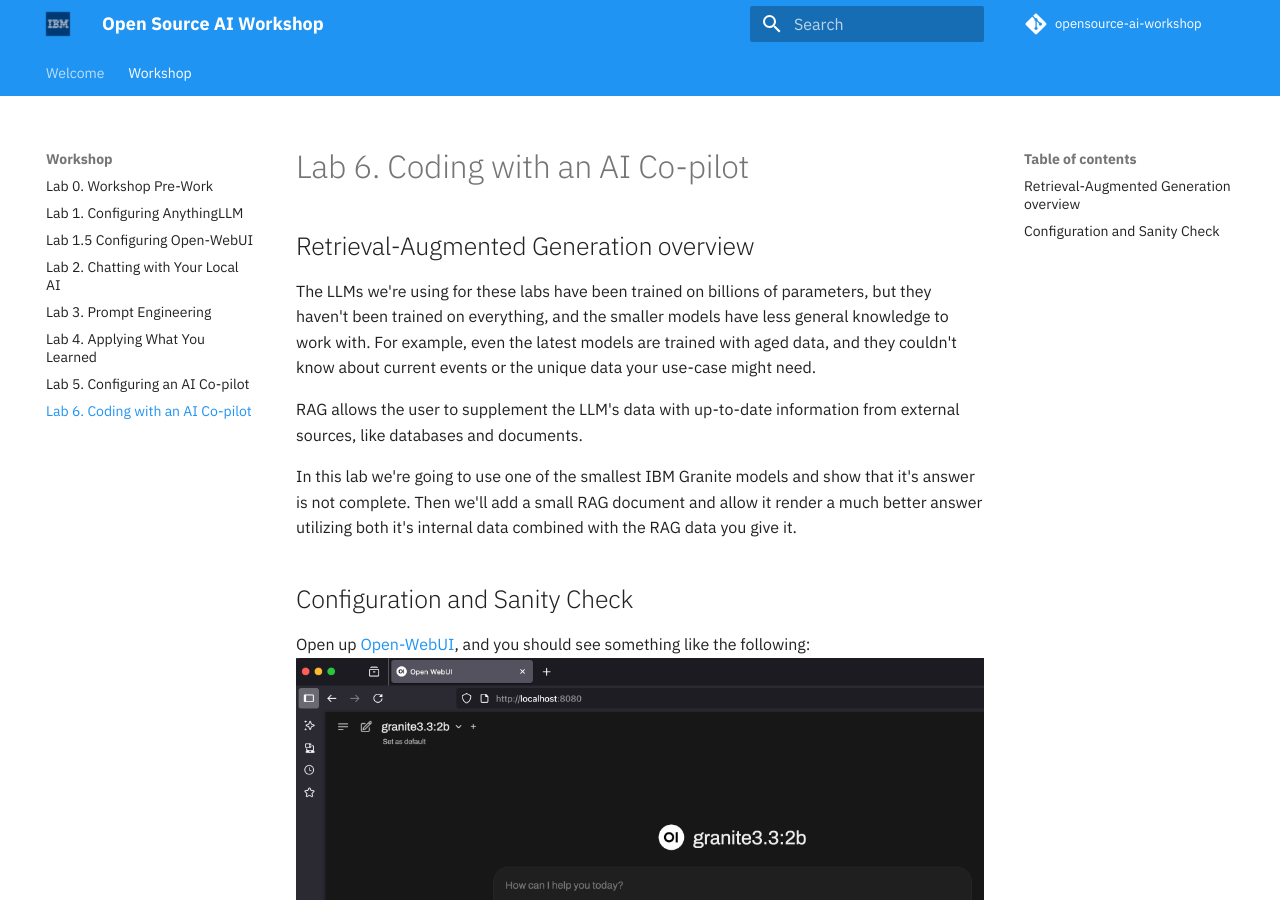
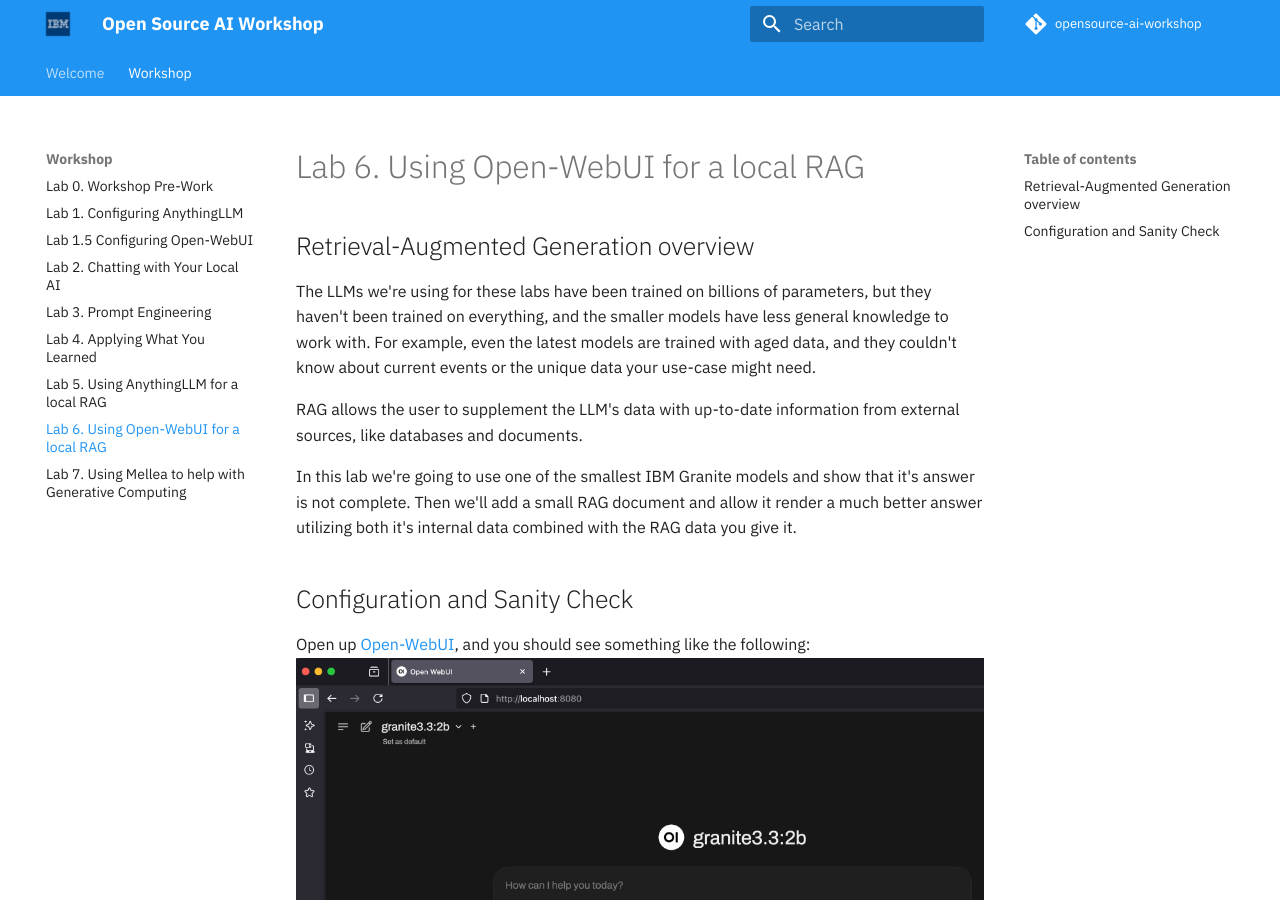
Before and after one commit to IBM/opensource-ai-workshop, an MkDocs documentation site: the page built from docs/lab-6/README.md, in a window 1280 px wide and 900 px high. Built offline with MkDocs 1.6.1 and Material for MkDocs 9.7.7, drawn with Linux system fonts in a browser that asks for light colours; comment, search, counter and statistics services are not loaded.

Commit message:
updated with mellea and removed continue.dev
Signed-off-by: JJ Asghar <awesome@ibm.com>

```diff
--- a/mkdocs.yml
+++ b/mkdocs.yml
@@ -19,8 +19,9 @@
     - Lab 2. Chatting with Your Local AI: lab-2/README.md
     - Lab 3. Prompt Engineering: lab-3/README.md
     - Lab 4. Applying What You Learned: lab-4/README.md
-    - Lab 5. Configuring an AI Co-pilot: lab-5/README.md
-    - Lab 6. Coding with an AI Co-pilot: lab-6/README.md
+    - Lab 5. Using AnythingLLM for a local RAG: lab-5/README.md
+    - Lab 6. Using Open-WebUI for a local RAG: lab-6/README.md
+    - Lab 7. Using Mellea to help with Generative Computing: lab-7/README.md
 
 ## DO NOT CHANGE BELOW THIS LINE
 
```
